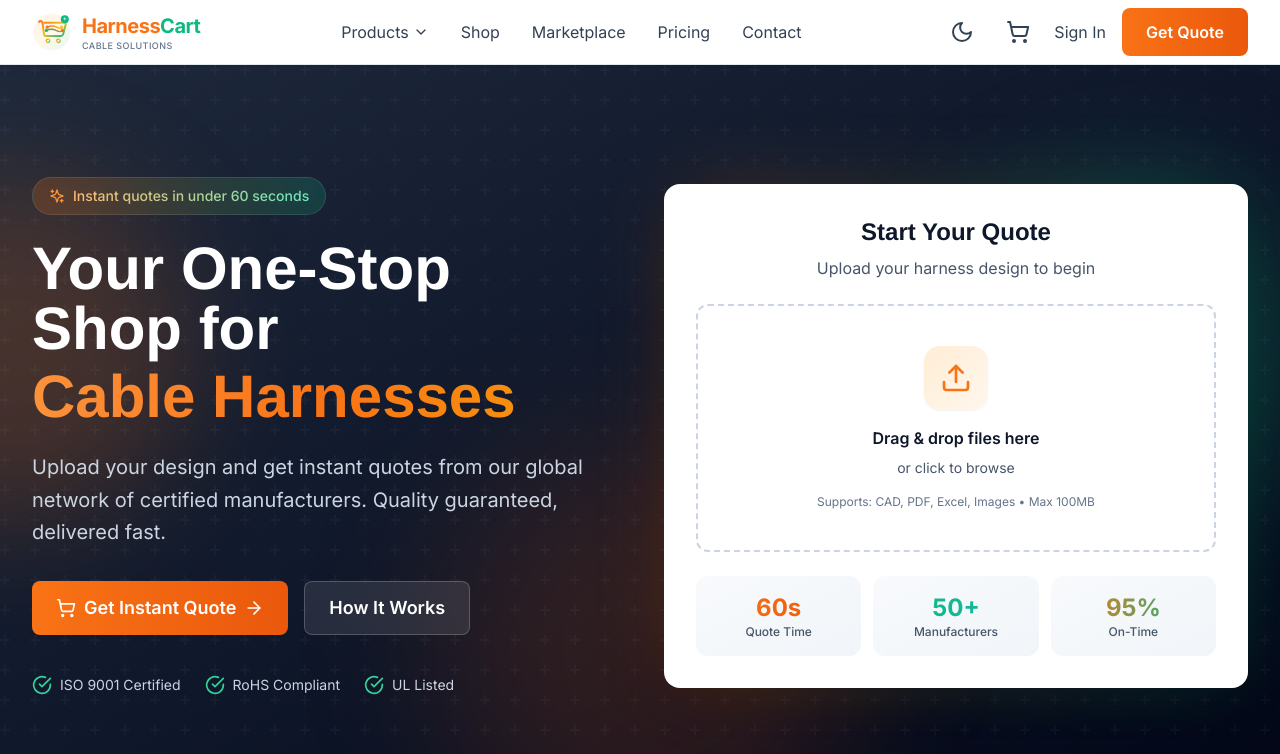
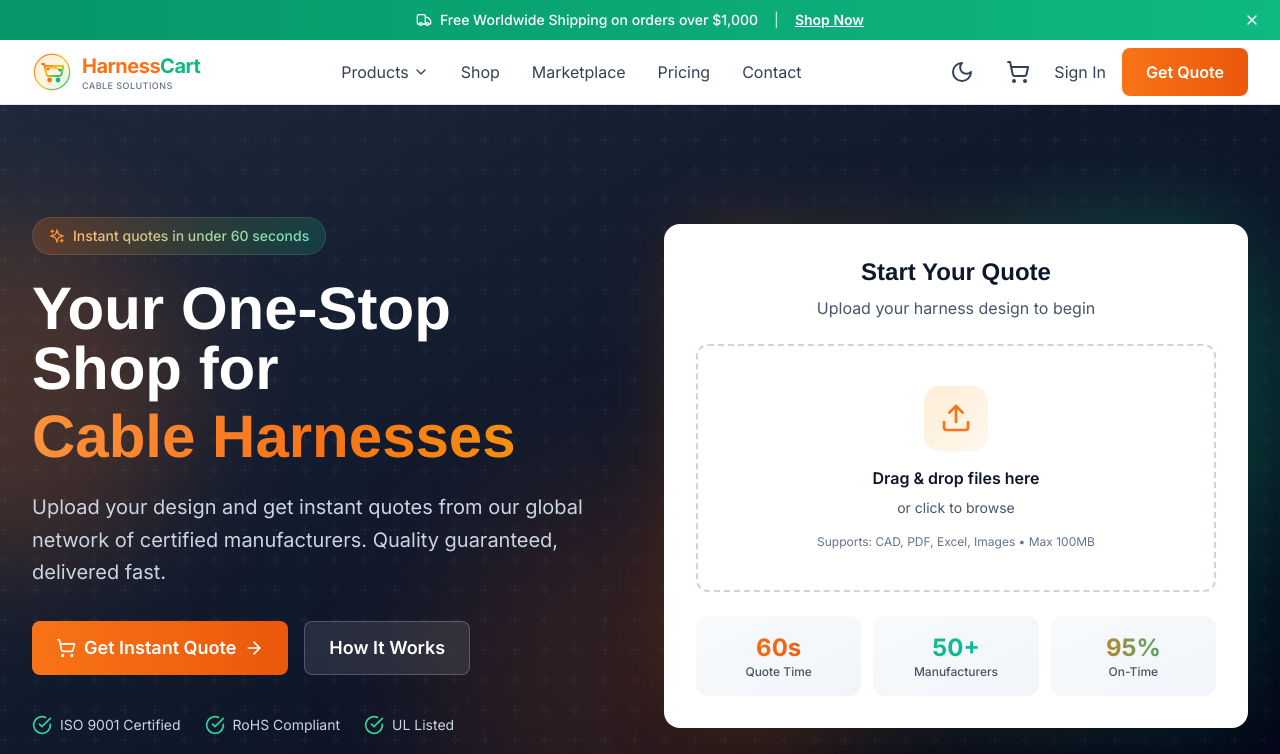
Before and after one commit to umtkyck/cableworld, a Next.js app in the folder website/: page / in a window 1280 px wide. Shown: the top 754 px of the page. Built offline with nearby package versions, Linux system fonts and the light colour scheme; no server answers.

Commit message:
Add promotional banner and improve logo for small sizes
- Add free shipping banner above navigation with close button
- Simplify logo SVG for better visibility at icon/small sizes
- Make strokes thicker when displayed at small sizes
- Add unique gradient IDs to prevent conflicts

```diff
--- a/website/components/Logo.tsx
+++ b/website/components/Logo.tsx
@@ -1,11 +1,17 @@
+import { useMemo } from 'react';
+
 interface LogoProps {
   variant?: 'default' | 'white';
   showText?: boolean;
-  size?: 'sm' | 'md' | 'lg';
+  size?: 'sm' | 'md' | 'lg' | 'icon';
 }
 
 export default function Logo({ variant = 'default', showText = true, size = 'md' }: LogoProps) {
+  // Generate unique IDs for gradients to avoid conflicts with multiple logos
+  const uniqueId = useMemo(() => Math.random().toString(36).substr(2, 9), []);
+
   const sizes = {
+    icon: { container: 'w-6 h-6', text: 'text-base', subtext: 'text-[7px]' },
     sm: { container: 'w-8 h-8', text: 'text-lg', subtext: 'text-[8px]' },
     md: { container: 'w-10 h-10', text: 'text-xl', subtext: 'text-[9px]' },
     lg: { container: 'w-14 h-14', text: 'text-2xl', subtext: 'text-xs' }
@@ -30,6 +36,7 @@ export default function Logo({ variant = 'default', showText = true, size = 'md'
 
   const currentSize = sizes[size];
   const currentColors = colors[variant];
+  const isSmall = size === 'sm' || size === 'icon';
 
   return (
     <div className="flex items-center gap-2.5">
@@ -41,68 +48,53 @@ export default function Logo({ variant = 'default', showText = true, size = 'md'
           className="w-full h-full"
         >
           <defs>
-            <linearGradient id="logoGradient" x1="0%" y1="0%" x2="100%" y2="100%">
+            <linearGradient id={`logoGradient-${uniqueId}`} x1="0%" y1="0%" x2="100%" y2="100%">
               <stop offset="0%" stopColor={currentColors.primary} />
               <stop offset="50%" stopColor={currentColors.accent} />
               <stop offset="100%" stopColor={currentColors.secondary} />
             </linearGradient>
-            <linearGradient id="wireGradient1" x1="0%" y1="0%" x2="100%" y2="0%">
-              <stop offset="0%" stopColor={currentColors.primary} />
-              <stop offset="100%" stopColor={currentColors.accent} />
-            </linearGradient>
-            <linearGradient id="wireGradient2" x1="0%" y1="0%" x2="100%" y2="0%">
-              <stop offset="0%" stopColor={currentColors.secondary} />
-              <stop offset="100%" stopColor={currentColors.primary} />
-            </linearGradient>
           </defs>
 
           {/* Background Circle */}
-          <circle cx="50" cy="50" r="46" fill="url(#logoGradient)" opacity="0.1" />
+          <circle cx="50" cy="50" r="48" fill={`url(#logoGradient-${uniqueId})`} opacity="0.15" />
 
-          {/* Modern Shopping Cart - Rounded Style */}
+          {/* Main Circle Border */}
+          <circle
+            cx="50"
+            cy="50"
+            r="44"
+            stroke={`url(#logoGradient-${uniqueId})`}
+            strokeWidth={isSmall ? "4" : "3"}
+            fill="none"
+          />
+
+          {/* Simplified Shopping Cart */}
           <path
-            d="M 18 25 C 18 23 20 22 22 23 L 26 25 L 30 55 C 30 58 32 60 35 60 L 72 60 C 75 60 77 58 78 55 L 84 32 C 85 29 83 27 80 27 L 32 27"
-            stroke="url(#logoGradient)"
-            strokeWidth="5"
+            d="M 25 30 L 30 30 L 36 55 C 36 58 38 60 41 60 L 68 60 C 71 60 73 58 74 55 L 78 35 L 34 35"
+            stroke={`url(#logoGradient-${uniqueId})`}
+            strokeWidth={isSmall ? "6" : "5"}
             fill="none"
             strokeLinecap="round"
             strokeLinejoin="round"
           />
 
-          {/* Cart Wheels - Modern */}
-          <circle cx="40" cy="72" r="6" fill="url(#logoGradient)" />
-          <circle cx="40" cy="72" r="2.5" fill={variant === 'white' ? '#1e293b' : 'white'} />
-          <circle cx="66" cy="72" r="6" fill="url(#logoGradient)" />
-          <circle cx="66" cy="72" r="2.5" fill={variant === 'white' ? '#1e293b' : 'white'} />
+          {/* Cart Wheels */}
+          <circle cx="44" cy="70" r={isSmall ? "7" : "6"} fill={currentColors.primary} />
+          <circle cx="65" cy="70" r={isSmall ? "7" : "6"} fill={currentColors.secondary} />
 
-          {/* Cable Harness Wires - Professional Style */}
+          {/* Cable Wire - Single Bold Line */}
           <path
-            d="M 38 38 Q 50 32, 62 38 Q 74 44, 74 38"
-            stroke="url(#wireGradient1)"
-            strokeWidth="3.5"
-            fill="none"
-            strokeLinecap="round"
-          />
-          <path
-            d="M 36 46 Q 48 40, 60 46 Q 72 52, 76 46"
-            stroke="url(#wireGradient2)"
-            strokeWidth="3.5"
+            d="M 40 42 Q 55 35, 70 45"
+            stroke={currentColors.accent}
+            strokeWidth={isSmall ? "5" : "4"}
             fill="none"
             strokeLinecap="round"
           />
 
           {/* Connector Dots */}
-          <circle cx="38" cy="38" r="4" fill={currentColors.primary} />
-          <circle cx="74" cy="38" r="4" fill={currentColors.accent} />
-          <circle cx="36" cy="46" r="4" fill={currentColors.secondary} />
-          <circle cx="76" cy="46" r="4" fill={currentColors.primary} />
+          <circle cx="40" cy="42" r={isSmall ? "5" : "4"} fill={currentColors.primary} />
+          <circle cx="70" cy="45" r={isSmall ? "5" : "4"} fill={currentColors.secondary} />
 
-          {/* Sparkle/Quality Badge */}
-          <circle cx="82" cy="18" r="10" fill={currentColors.secondary} />
-          <path
-            d="M 82 12 L 83 16 L 87 17 L 83 18 L 82 22 L 81 18 L 77 17 L 81 16 Z"
-            fill="white"
-          />
         </svg>
       </div>
 
--- a/website/components/Navigation.tsx
+++ b/website/components/Navigation.tsx
@@ -2,7 +2,7 @@
 
 import { useState } from 'react'
 import Link from 'next/link'
-import { Menu, X, ChevronDown, ShoppingCart, LogOut, User as UserIcon, Moon, Sun } from 'lucide-react'
+import { Menu, X, ChevronDown, ShoppingCart, LogOut, User as UserIcon, Moon, Sun, Truck, X as CloseIcon } from 'lucide-react'
 import Logo from './Logo'
 import { useCart } from '@/context/CartContext'
 import { useAuth } from '@/context/AuthContext'
@@ -12,6 +12,7 @@ import { useRouter } from 'next/navigation'
 export default function Navigation() {
   const [isOpen, setIsOpen] = useState(false)
   const [productsOpen, setProductsOpen] = useState(false)
+  const [showBanner, setShowBanner] = useState(true)
   const { cartCount } = useCart()
   const { user, logout } = useAuth()
   const { isDark, toggleTheme } = useTheme()
@@ -27,7 +28,29 @@ export default function Navigation() {
   }
 
   return (
-    <nav className="bg-white dark:bg-slate-900 border-b border-slate-200 dark:border-slate-700 sticky top-0 z-50 shadow-sm">
+    <>
+      {/* Promotional Banner */}
+      {showBanner && (
+        <div className="bg-gradient-to-r from-emerald-600 to-emerald-500 text-white py-2.5 px-4 relative">
+          <div className="container-custom flex items-center justify-center gap-2 text-sm font-medium">
+            <Truck className="w-4 h-4" />
+            <span>Free Worldwide Shipping on orders over $1,000</span>
+            <span className="mx-2 text-emerald-200">|</span>
+            <Link href="/shop" className="underline hover:text-emerald-100 transition font-semibold">
+              Shop Now
+            </Link>
+          </div>
+          <button
+            onClick={() => setShowBanner(false)}
+            className="absolute right-4 top-1/2 -translate-y-1/2 p-1 hover:bg-emerald-700 rounded transition"
+            aria-label="Close banner"
+          >
+            <X className="w-4 h-4" />
+          </button>
+        </div>
+      )}
+
+      <nav className="bg-white dark:bg-slate-900 border-b border-slate-200 dark:border-slate-700 sticky top-0 z-50 shadow-sm">
       <div className="container-custom">
         <div className="flex items-center justify-between h-16">
           {/* Logo */}
@@ -184,5 +207,6 @@ export default function Navigation() {
         )}
       </div>
     </nav>
+    </>
   )
 }
```
